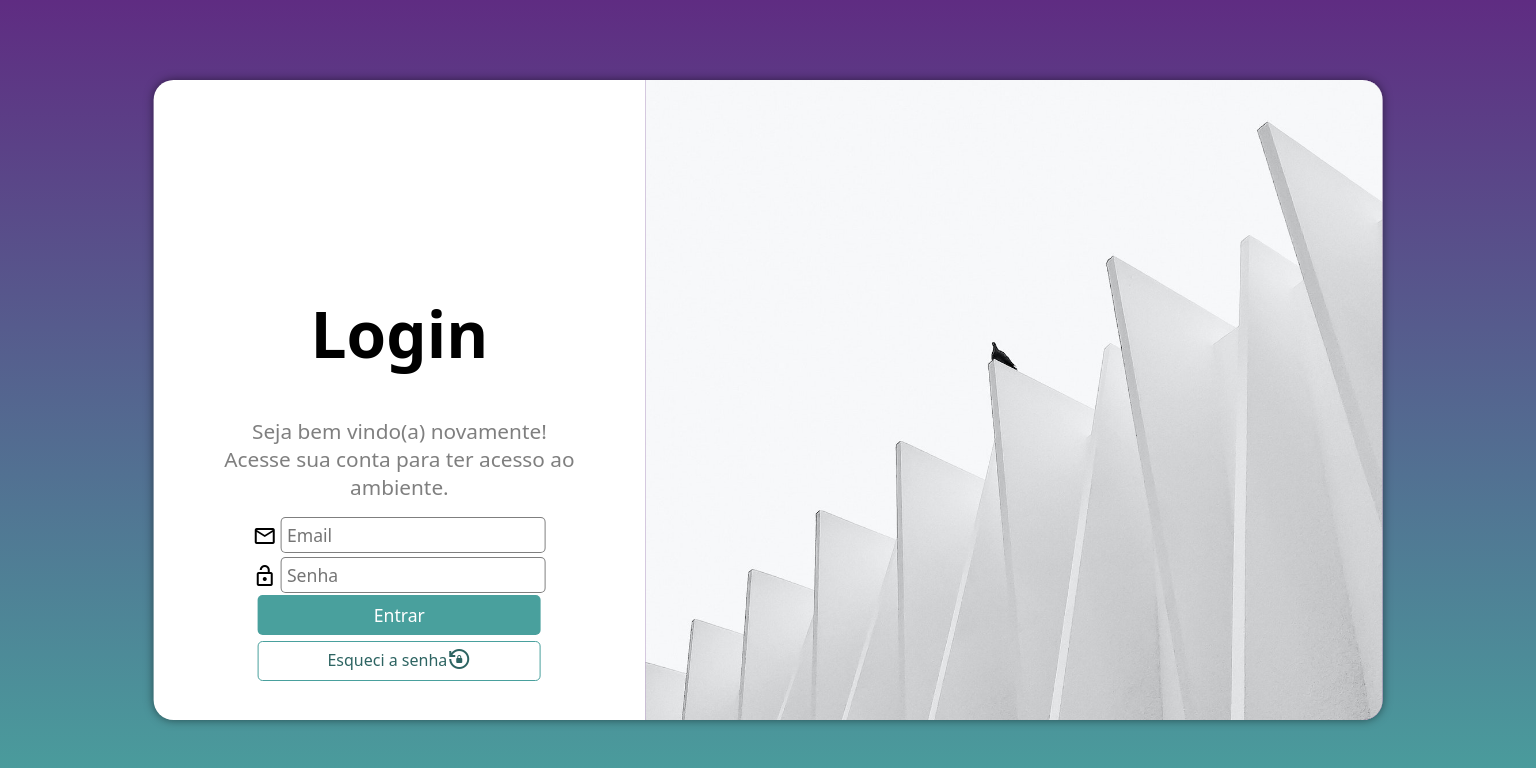
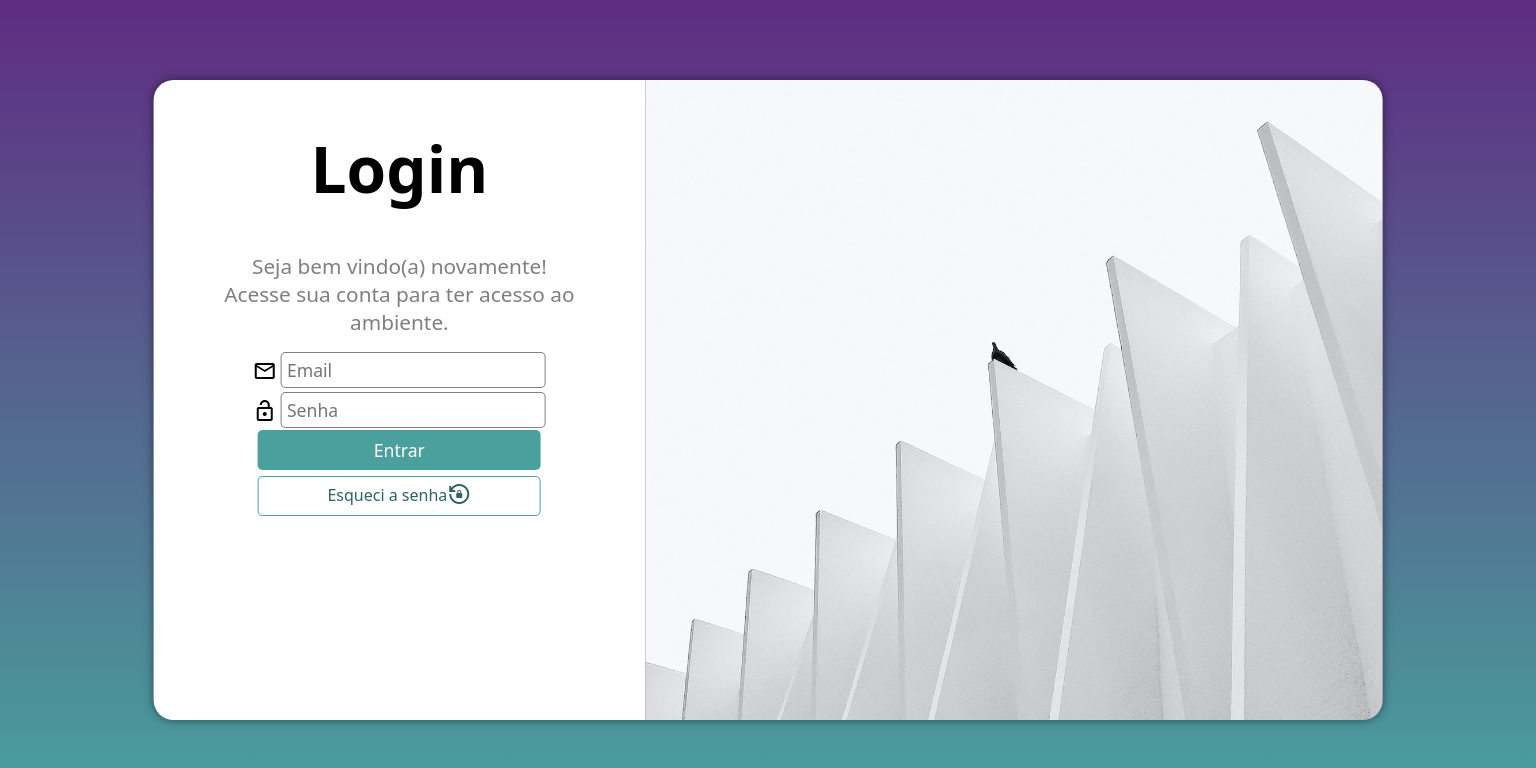
Before and after one commit to LFRoza/mq006, a plain HTML site: page index.html in a window 1536 px wide. Drawn offline with nearby package versions, Linux system fonts and the light colour scheme.

Commit message:
Add files via upload

```diff
--- a/estilos/mediaq.css
+++ b/estilos/mediaq.css
@@ -76,7 +76,7 @@ TV: acima de 1600
 
     div#form h1{
         font-size: 4em;
-        padding-top: 25vh;
+        padding-top: 35px;
         padding-bottom: 20px;
     }
 
```
